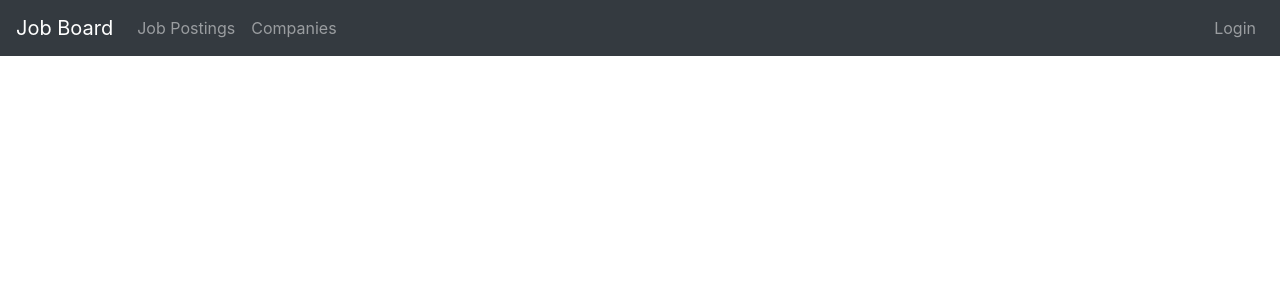
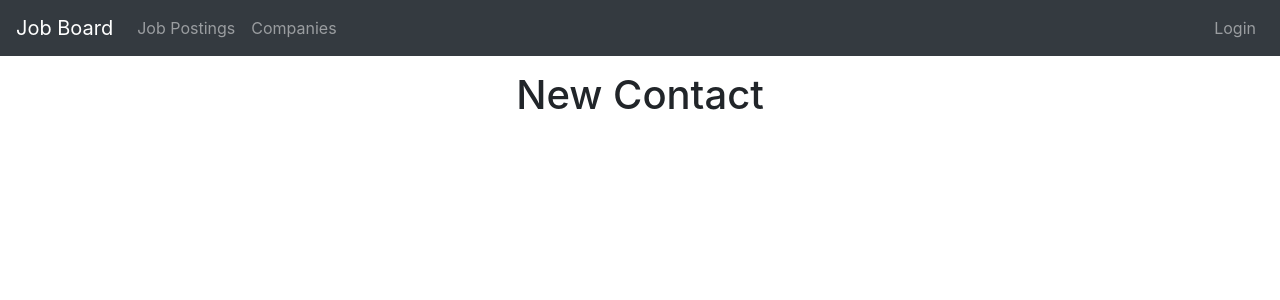
Before and after one commit to adavisson/job-board-client, a React (Create React App) app: page /new-contact in a window 1280 px wide. Shown: the top 300 px of the page. Built offline with nearby package versions, Linux system fonts and the light colour scheme.

Commit message:
added new contact component and route

```diff
--- /dev/null
+++ b/src/components/NewContact.js
@@ -0,0 +1,9 @@
+import React from 'react';
+
+const NewContact = () => {
+  return (
+    <h1>New Contact</h1>
+  );
+}
+
+export default NewContact;
--- a/src/components/Routes.js
+++ b/src/components/Routes.js
@@ -10,6 +10,7 @@ import {
   Contacts,
   Account,
   NewCompany,
+  NewContact,
 } from '.';
 
 
@@ -24,6 +25,7 @@ const Routes = () => {
         <Route path="/companies" component={Companies} />
         <Route path="/new-company" component={NewCompany} />
         <Route path="/contacts" component={Contacts} />
+        <Route path="/new-contact" component={NewContact} />
         <Route path="/test" component={Test} />
         <Route path="/account" component={Account} />
       </Switch>
--- a/src/components/index.js
+++ b/src/components/index.js
@@ -7,6 +7,7 @@ import Companies from './Companies';
 import Contacts from './Contacts';
 import Account from './Account';
 import NewCompany from './NewCompany';
+import NewContact from './NewContact';
 
 export {
   Home,
@@ -18,4 +19,5 @@ export {
   Contacts,
   Account,
   NewCompany,
+  NewContact
 }
```
